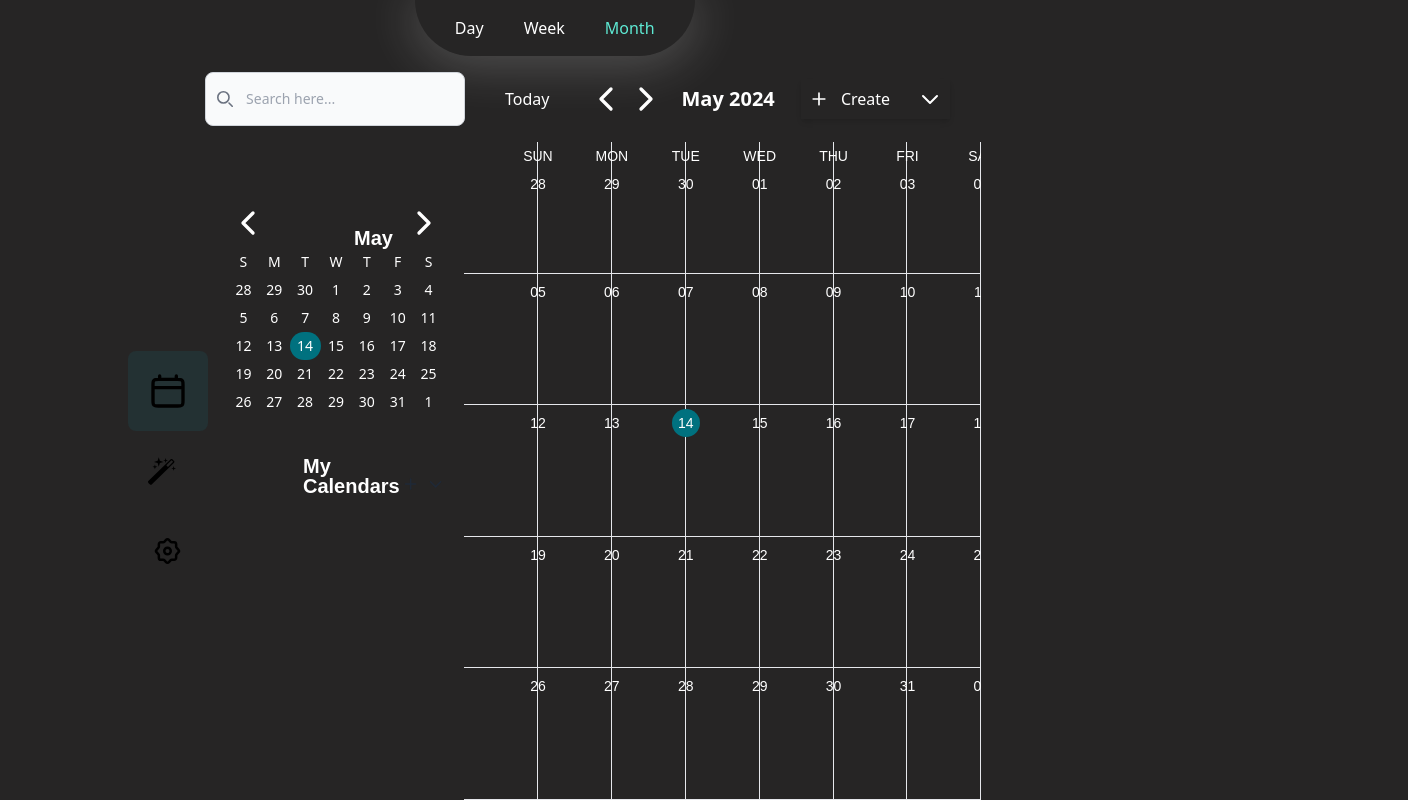
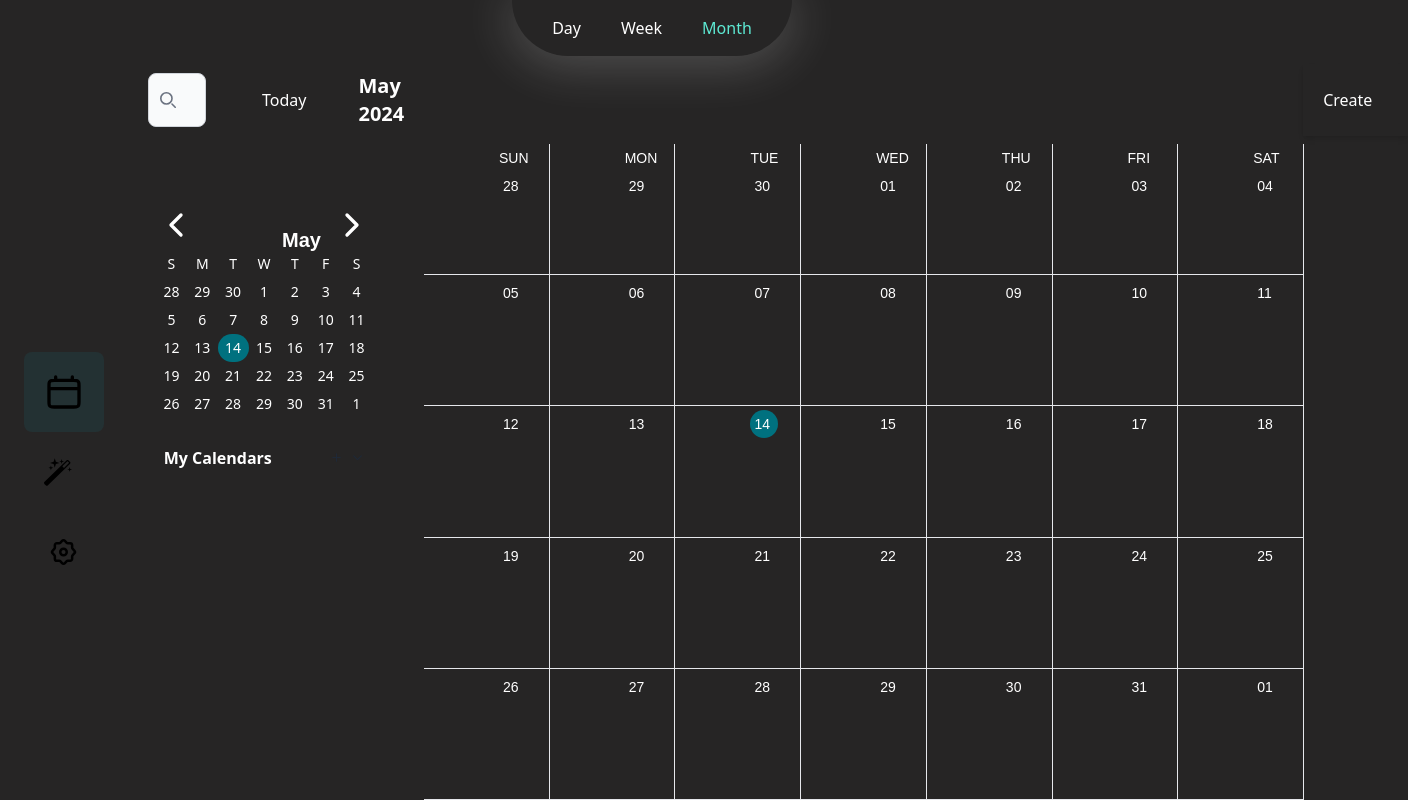
Before and after one commit to tuongioe/Smart_Scheduler, a React (Create React App) app in the folder smart-scheduler-frontend/: page /calendar in a window 1280 px wide. Shown: the whole page, 1408 px wide, since content can reach past the window. Built offline with nearby package versions, Linux system fonts and the light colour scheme.

Commit message:
fix: view

```diff
--- a/smart-scheduler-frontend/src/App.js
+++ b/smart-scheduler-frontend/src/App.js
@@ -1,15 +1,14 @@
 import './assets/App.css';
 import React from 'react';
 import { Routes, Route } from 'react-router-dom';
-import Sidebar from './components/Sidebar';
 import { AIScheduler, Calendar, LoginPage, RegisterPage } from './pages';
 
 const App = () => {
   return (
     <React.Fragment>
-      <div className="container mx-auto md:max-w-[1024px]">
-        <div className="flex flex-col md:flex-row md:h-screen">
-          <div className="w-full md:w-10/12">
+      <div className="container-fluid mx-auto">
+        <div className="flex flex-col md:flex-row">
+          <div className="w-full">
             <Routes>
               <Route element={<LoginPage />} index="true" />
               <Route path="/register" element={<RegisterPage />} />
--- a/smart-scheduler-frontend/src/components/CalendarHeader.js
+++ b/smart-scheduler-frontend/src/components/CalendarHeader.js
@@ -60,9 +60,9 @@ export default function CalendarHeader() {
           </button>
         </div>
       </div>
-      <div className="px-4 py-2 flex items-center justify-around">
+      <div className="px-4 py-2 flex">
         <div className="ml-10 px-4 py-2 flex items-center">
-          <form className="max-w-md mx-auto mr-6">
+          <form className="max-w-md mx-auto ml-[52px] mr-10">
               <label form="default-search" className="mb-2 text-sm font-medium text-gray-900 sr-only dark:text-white">Search</label>
               <div className="relative">
                   <div className="absolute inset-y-0 start-0 flex items-center ps-3 pointer-events-none">
--- a/smart-scheduler-frontend/src/components/CreateEventButton.js
+++ b/smart-scheduler-frontend/src/components/CreateEventButton.js
@@ -15,7 +15,7 @@ export default function CreateEventButton() {
   return (
       <React.Fragment>
           <button
-              className="border p-2 flex items-center shadow-md hover:shadow-2xl"
+              className="ml-[883px] border p-2 flex items-center shadow-md hover:shadow-2xl"
               id="basic-button"
               aria-controls="basic-menu"
               aria-haspopup="true"
--- a/smart-scheduler-frontend/src/components/Day.js
+++ b/smart-scheduler-frontend/src/components/Day.js
@@ -26,7 +26,7 @@ export default function Day({ day, rowIdx }) {
     }
 
     return (
-        <div className="border-t border-b border-gray-200 flex flex-col">
+        <div className="border-t flex flex-col">
             <header className="flex flex-col items-center">
                 {(
                     <React.Fragment>
--- a/smart-scheduler-frontend/src/components/DayFrame.js
+++ b/smart-scheduler-frontend/src/components/DayFrame.js
@@ -9,15 +9,15 @@ export default function DayFrame() {
 
     return (
         <React.Fragment>
-            <div className="text-red">
-                <div className="min-h-11"></div>
+            <div className="mt-[12px]">
                 {
                     listTime.map((time, i) => {
-                        return <div className="border-gray-200">
+                        return <div>
                                 {(
                                     <React.Fragment>
                                         <p
-                                            className={`mt-[42px] text-md `}
+                                            className={`mt-[53px] `}
+                                            style={{fontSize:"12px"}}
                                         >
                                             {time+":"}
                                         </p>
@@ -27,8 +27,8 @@ export default function DayFrame() {
                     })
                 }
             </div>
-            <div className="flex-1 grid-rows-5 text-red">
-                <div className="pt-5 pb-5 flex flex-col">
+            <div className=" grid-rows-4 w-9/12">
+                <div className="pt-[10px]">
                     <header className="flex flex-col items-left text-[#00717F]">
                         {(
                             <React.Fragment>
--- a/smart-scheduler-frontend/src/components/DayOfMonth.js
+++ b/smart-scheduler-frontend/src/components/DayOfMonth.js
@@ -28,14 +28,14 @@ export default function DayOfMonth({ day, rowIdx }) {
 
   return (
     <div className="border-r border-b border-gray-200 flex flex-col">
-      <header className="flex flex-col items-center">
+      <header className="flex flex-col">
         {rowIdx === 0 && (
           <p className="text-sm mt-1">
             {day.format("ddd").toUpperCase()}
           </p>
         )}
         <p
-          className={`text-sm p-1 my-1 text-center  ${getCurrentDayClass()}`}
+          className={`text-sm p-1 my-1 ${getCurrentDayClass()}`}
         >
           {day.format("DD")}
         </p>
--- a/smart-scheduler-frontend/src/components/DayOfWeek.js
+++ b/smart-scheduler-frontend/src/components/DayOfWeek.js
@@ -29,7 +29,7 @@ export default function DayOfWeek({ day, rowIdx }) {
     }
 
     return (
-        <div className="border-r border-b border-gray-200 flex flex-col" >
+        <div className="border-r border-gray-200 " >
             <header className="flex flex-col items-center">
                 {rowIdx === 0? (
                     <React.Fragment>
@@ -44,7 +44,7 @@ export default function DayOfWeek({ day, rowIdx }) {
                     </React.Fragment>
                 ): (
                     <p
-                        className={` p-1 my-1 text-center `}
+                        className={`p-1 my-1 text-center `}
                     >
                     </p>
                 )}
@@ -52,7 +52,7 @@ export default function DayOfWeek({ day, rowIdx }) {
             </header>
 
             <div
-                className="flex-1 cursor-pointer min-h-10 "
+                className="flex-1 cursor-pointer min-h-10 border-b"
                 onClick={() => {
                     setDaySelected(day);
                     setShowEventAddDateModel(true);
@@ -62,8 +62,8 @@ export default function DayOfWeek({ day, rowIdx }) {
                     <div
                         key={idx}
                         onClick={() => setSelectedEvent(evt)}
-                        className={`p-1 mr-3 text-gray-600 text-sm rounded mb-1 truncate`}
-                        style={{backgroundColor: labels.find(el=> el.label === evt.label).color}}
+                        className={`text-gray-600 rounded mb-1 truncate`}
+                        style={{fontSize:"12px",backgroundColor: labels.find(el=> el.label === evt.label).color}}
 
                     >
                         {evt.title}
--- a/smart-scheduler-frontend/src/components/Labels.js
+++ b/smart-scheduler-frontend/src/components/Labels.js
@@ -5,13 +5,13 @@ export default function Labels() {
   const { labels, updateLabel, eventDates, showEventAddLabelModel, setShowEventAddLabelModelModal, labelClasses} = useContext(GlobalContext);
   return (
       <React.Fragment>
-          <div className="flex items-end justify-between ">
-              <p className="text-white font-bold mt-10">My Calendars</p>
-              <div className="items-end flex">
+          <div className="flex items-end justify-around ">
+              <div className="text-white font-bold size-[16px] mt-8" style={{textWrap:"nowrap", width:"70%"}}>My Calendars</div>
+              <div className="items-end">
                   <button className="mr-2"
                     onClick={()=>setShowEventAddLabelModelModal(true)}
                   >
-                      <svg className="w-6 h-6 text-gray-800 dark:text-white items-end" aria-hidden="true"
+                      <svg className="w-[13px] h-[13px] text-gray-800 dark:text-white items-end" aria-hidden="true"
                            xmlns="http://www.w3.org/2000/svg"
                            width="24" height="24" fill="none" viewBox="0 0 24 24">
                           <path stroke="currentColor" strokeLinecap="round" strokeLinejoin="round" strokeWidth="2"
@@ -19,7 +19,7 @@ export default function Labels() {
                       </svg>
                   </button>
                   <button>
-                      <svg className="w-6 h-6 text-gray-800 dark:text-white" aria-hidden="true"
+                      <svg className="w-[13px] h-[13px] text-gray-800 dark:text-white" aria-hidden="true"
                            xmlns="http://www.w3.org/2000/svg" width="24" height="24" fill="none" viewBox="0 0 24 24">
                           <path stroke="currentColor" strokeLinecap="round" strokeLinejoin="round" strokeWidth="2"
                                 d="m19 9-7 7-7-7"/>
--- a/smart-scheduler-frontend/src/components/MonthFrame.js
+++ b/smart-scheduler-frontend/src/components/MonthFrame.js
@@ -2,7 +2,7 @@ import React from "react";
 import DayOfMonth from "./DayOfMonth";
 export default function MonthFrame({ month }) {
   return (
-    <div className="flex-1 grid grid-cols-7 grid-rows-5">
+    <div className="flex-1 grid grid-cols-7 grid-rows-5 ">
       {month.map((row, i) => (
         <React.Fragment key={i}>
           {row.map((day, idx) => (
--- a/smart-scheduler-frontend/src/components/WeekFrame.js
+++ b/smart-scheduler-frontend/src/components/WeekFrame.js
@@ -15,14 +15,15 @@ export default function WeekFrame() {
 
     return (
         <React.Fragment>
-            <div className="text-red grid grid-rows-24 text-red mt-[94px]">
+            <div className="mt-[61px]">
                 {
                     listTime.map((time, i) => {
-                        return <div className="border-gray-200 p-1 mb-[25px]" >
+                        return <div className="" >
                             {(
                                 <React.Fragment key={`week-frame-header-${i}`}>
                                     <p
-                                        className={`text-md `}
+                                        className="mt-[44px]"
+                                        style={{fontSize:"12px"}}
                                     >
                                         {time + ":"}
                                     </p>
@@ -33,7 +34,7 @@ export default function WeekFrame() {
                 }
             </div>
 
-            <div className="flex-1 grid grid-cols-7 grid-rows-24 text-red">
+            <div className="grid grid-cols-7 grid-rows-24 w-9/12">
                 {
                     listTime.map((_, i) => (
                         week.map((row, hour) => (
--- a/smart-scheduler-frontend/src/pages/Calendar.js
+++ b/smart-scheduler-frontend/src/pages/Calendar.js
@@ -40,9 +40,9 @@ export default function Calendar() {
         {showEventAddDateModel && <EventDateModal />}
         {showEventAddLabelModel && <EventAddLabelModel />}
 
-        <div className={`${frame === "month"? "h-screen":""} flex flex-col bg-dark-color text-white`}>
+        <div className={`${frame === "month"? "h-screen":""} flex flex-col bg-dark-color text-white pl-[24px]`}>
           <CalendarHeader />
-          <div className="h-screen flex  overflow-y-scroll no-scrollbar">
+          <div className="h-screen w-screen flex overflow-y-scroll no-scrollbar">
             <div className="flex flex-col justify-center">
               <button className="p-5 rounded-lg text-white" style={{backgroundColor: "rgb(0, 188, 212, 0.08)"}}>
                 <svg width="40" height="40" className="size-10 " viewBox="0 0 24 24" fill="none" xmlns="http://www.w3.org/2000/svg">
@@ -61,7 +61,7 @@ export default function Calendar() {
                 </svg>
               </button>
             </div>
-            <aside className="p-5 w-64">
+            <aside className="p-5 w-64 mr-8 ml-8">
               <SmallCalendar />
               <Labels />
             </aside>
```
